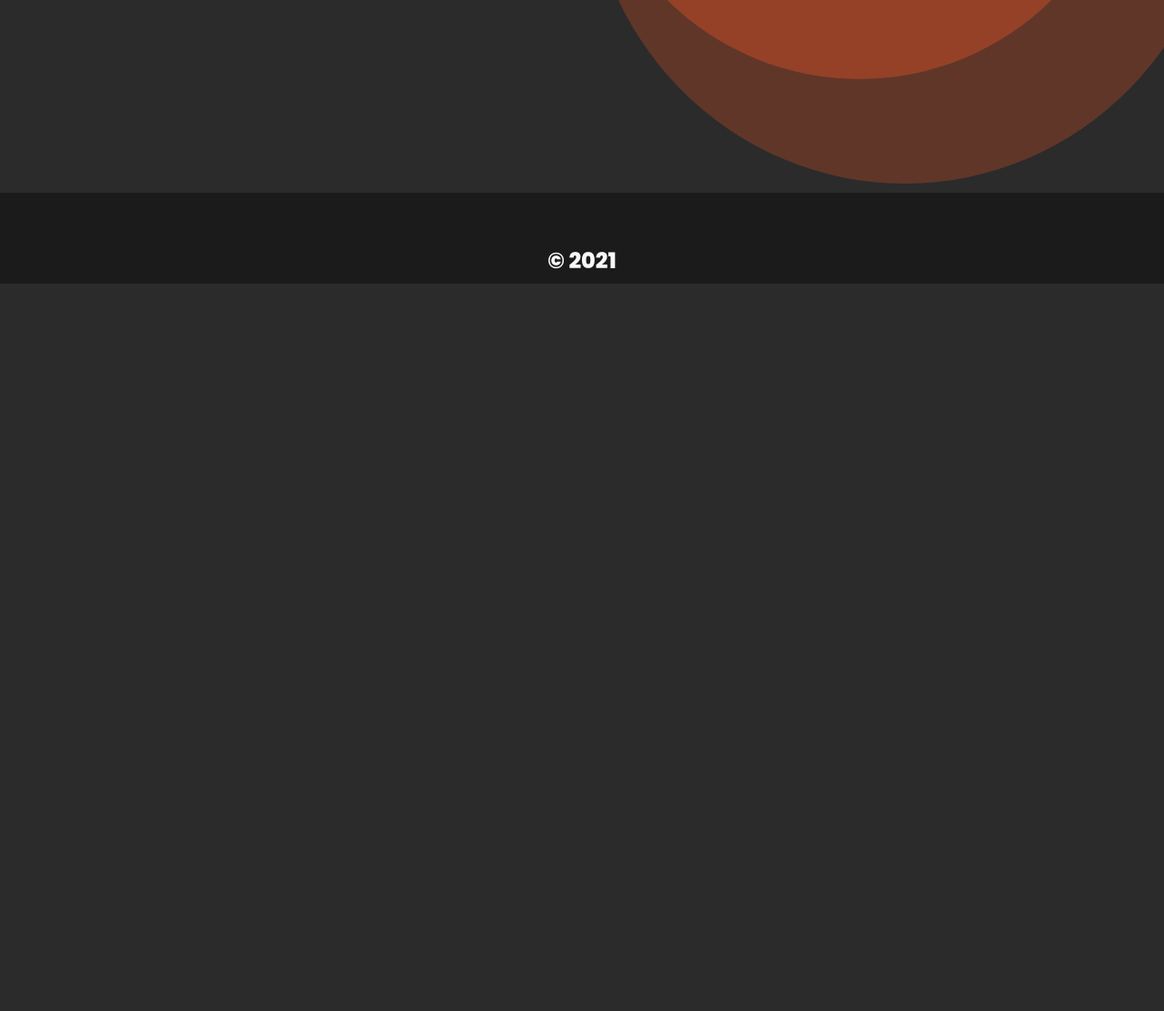
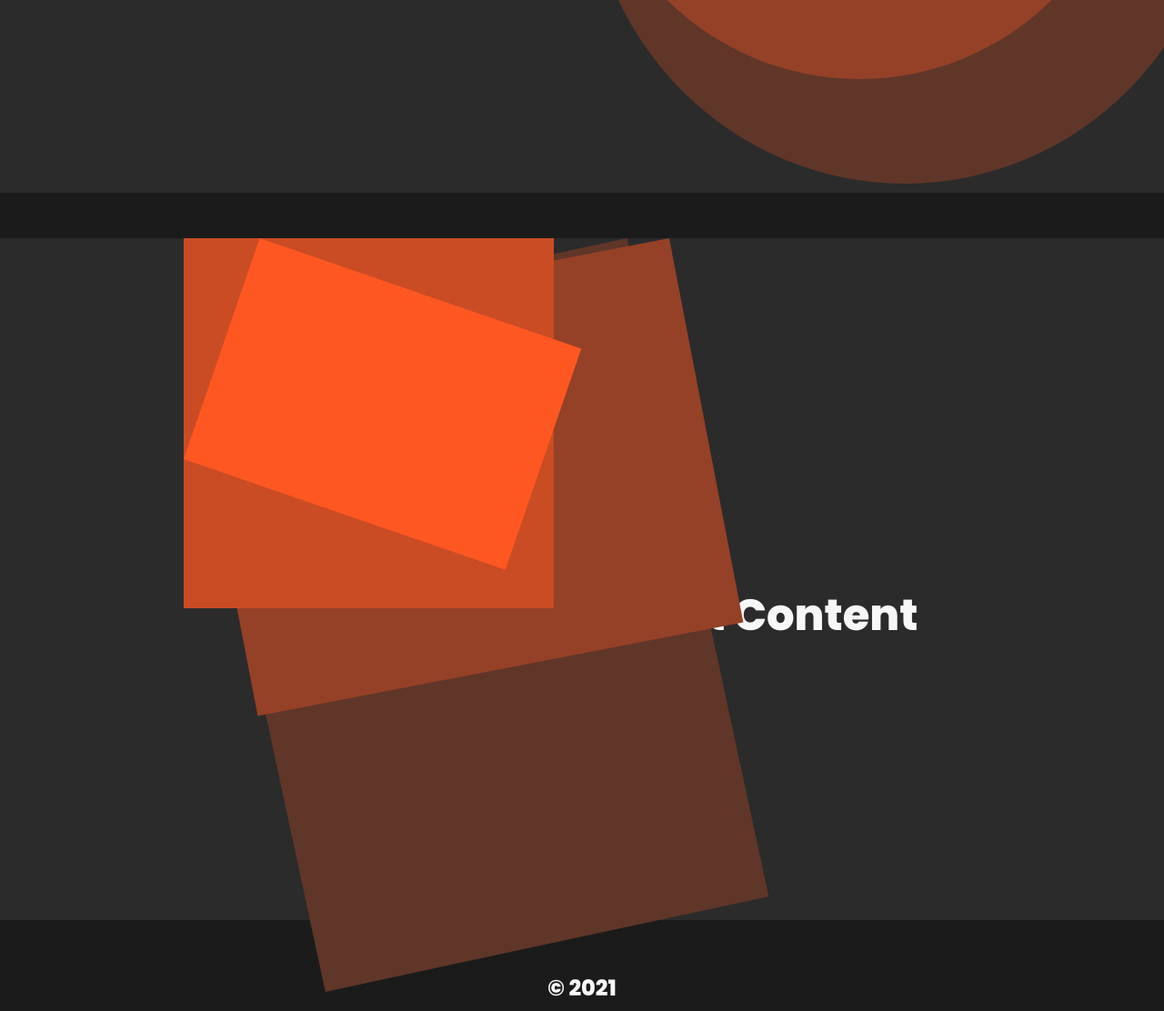
Before and after one commit to zhichaoSun/Portfolio, a Gatsby site: page / in a window 1280 px wide. Shown: the part 588-1700 px from the top of the page at 91% size. Before the commit the page ends 900 px from the top, so only its background shows below. Built offline with nearby package versions, Linux system fonts and the light colour scheme; Gatsby itself is replaced by a stand-in of ours.

Commit message:
add about section

```diff
--- a/src/components/sections/about.jsx
+++ b/src/components/sections/about.jsx
@@ -0,0 +1,35 @@
+import React from 'react'
+
+import R1 from "../../static/images/R1.svg"
+import R2 from "../../static/images/R2.svg"
+import R3 from "../../static/images/R3.svg"
+import R4 from "../../static/images/R4.svg"
+
+function About() {
+    return (
+        <>
+            <section className="about" id="about">
+                <div className="rects">
+                    <div className="rect">
+                        <img src={R4} alt="R4"/>
+                    </div>
+                    <div className="rect">
+                        <img src={R3} alt="R3"/>
+                    </div>
+                    <div className="rect">
+                        <img src={R2} alt="R2"/>
+                    </div>
+                    <div className="rect">
+                        <img src={R1} alt="R1"/>
+                    </div>
+                </div>
+                <div className="content">
+                    About Content
+                </div>
+            </section>
+            <div className="divider"></div>
+        </>
+    )
+}
+
+export default About
--- a/src/pages/index.js
+++ b/src/pages/index.js
@@ -4,6 +4,7 @@ import SEO from "../components/seo"
 
 import Layout from "../components/layout"
 import Home from "../components/sections/home"
+import About from "../components/sections/about"
 
 const IndexPage = () => {
 
@@ -22,7 +23,7 @@ const IndexPage = () => {
 
             <Home />
 
-
+            <About />
 
             {/* <Link to="/page-2/">Go to page 2</Link> */}
         </Layout>
--- a/src/styles/layout.scss
+++ b/src/styles/layout.scss
@@ -87,6 +87,31 @@ section.home {
     }
 }
 
+section.about {
+    display: grid;
+    grid-template-columns: 4em 1fr 1fr 4em;
+    grid-template-rows: 1fr;
+    gap: 0px 10px;
+    grid-template-areas: ". rects content .";
+
+    .content {
+        grid-area: content;
+        align-self: center;
+    }
+
+    .rects {
+        position: relative;
+        height: 829px;
+        grid-area: rects;
+        align-self: center;
+        img {
+            position: absolute;
+            top: 0;
+            left: 0;
+        }
+    }
+}
+
 footer {
     height: 50px;
     // width: 90vw;
```
Also changed, not shown: src/styles/layout.css, 1 other file.
